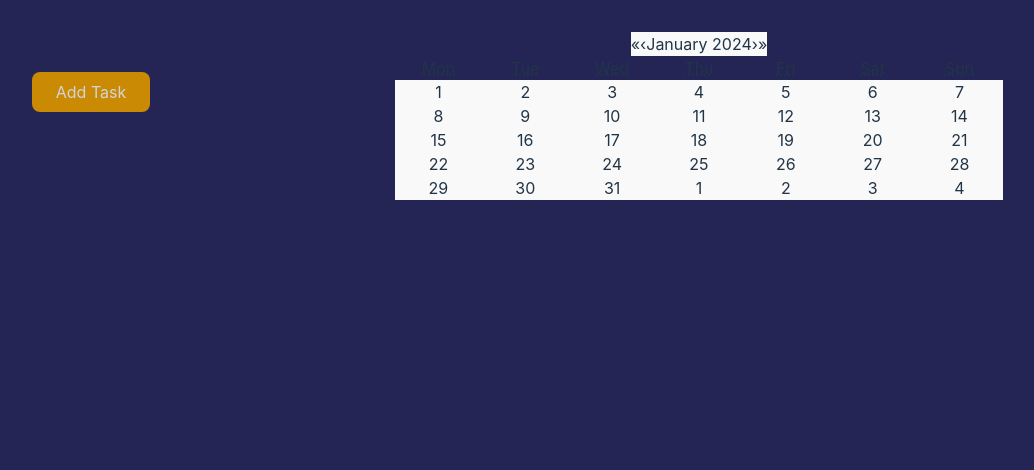
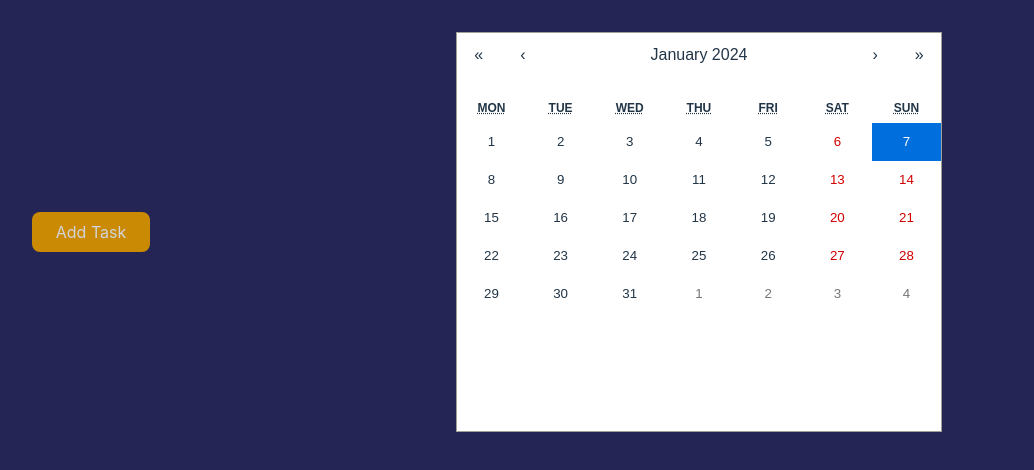
Before and after one commit to MD-Tauhid/toDo-app, a React (Vite) app: page / in a window 1280 px wide. Shown: the top 470 px of the page, without its empty margins (245-1279 px from the left). Built offline with nearby package versions, Linux system fonts and the light colour scheme.

Commit message:
calender css

```diff
--- a/src/App.css
+++ b/src/App.css
@@ -184,3 +184,190 @@
   outline: none;
   border-color: #D4A138;
 }
+
+
+.react-calendar {
+  min-width: 80%;
+  min-height: 400px;
+  margin: auto;
+  max-width: 100%;
+  background: white;
+  border: 1px solid #a0a096;
+  font-family: Arial, Helvetica, sans-serif;
+  line-height: 1.125em;
+
+  .react-calendar--doubleView {
+    width: 700px;
+  }
+
+  .react-calendar--doubleView .react-calendar__viewContainer {
+    display: flex;
+    margin: -0.5em;
+  }
+
+  .react-calendar--doubleView .react-calendar__viewContainer>* {
+    width: 50%;
+    margin: 0.5em;
+  }
+
+  .react-calendar,
+  .react-calendar *,
+  .react-calendar *:before,
+  .react-calendar *:after {
+    -moz-box-sizing: border-box;
+    -webkit-box-sizing: border-box;
+    box-sizing: border-box;
+  }
+
+  .react-calendar button {
+    margin: 0;
+    border: 0;
+    outline: none;
+  }
+
+  .react-calendar button:enabled:hover {
+    cursor: pointer;
+  }
+
+  .react-calendar__navigation {
+    height: 44px;
+    margin-bottom: 1em;
+  }
+
+  .react-calendar__navigation button {
+    min-width: 44px;
+    background: none;
+  }
+
+  .react-calendar__navigation button:enabled:hover,
+  .react-calendar__navigation button:enabled:focus {
+    background-color: #e6e6e6;
+  }
+
+  .react-calendar__navigation button[disabled] {
+    background-color: #f0f0f0;
+  }
+
+  .react-calendar__month-view__weekdays {
+    text-align: center;
+    text-transform: uppercase;
+    font-weight: bold;
+    font-size: 0.75em;
+  }
+
+  .react-calendar__month-view__weekdays__weekday {
+    padding: 0.5em;
+  }
+
+  .react-calendar__month-view__weekNumbers {
+    font-weight: bold;
+  }
+
+  .react-calendar__month-view__weekNumbers .react-calendar__tile {
+    display: flex;
+    align-items: center;
+    justify-content: center;
+    font-size: 0.75em;
+    padding: calc(0.75em / 0.75) calc(0.5em / 0.75);
+  }
+
+  .react-calendar__month-view__days__day--weekend {
+    color: #d10000;
+  }
+
+  .react-calendar__month-view__days__day--neighboringMonth {
+    color: #757575;
+  }
+
+  .react-calendar__year-view .react-calendar__tile,
+  .react-calendar__decade-view .react-calendar__tile,
+  .react-calendar__century-view .react-calendar__tile {
+    padding: 2em 0.5em;
+  }
+
+  .react-calendar__tile {
+    max-width: 100%;
+    text-align: center;
+    padding: 0.75em 0.5em;
+    background: none;
+  }
+
+  .react-calendar__tile:disabled {
+    background-color: #f0f0f0;
+  }
+
+  .react-calendar__tile:enabled:hover,
+  .react-calendar__tile:enabled:focus {
+    background-color: #e6e6e6;
+  }
+
+  .react-calendar__tile--now {
+    background: #ffff76;
+  }
+
+  .react-calendar__tile--now:enabled:hover,
+  .react-calendar__tile--now:enabled:focus {
+    background: #ffffa9;
+  }
+
+  .react-calendar__tile--hasActive {
+    background: #76baff;
+  }
+
+  .react-calendar__tile--hasActive:enabled:hover,
+  .react-calendar__tile--hasActive:enabled:focus {
+    background: #a9d4ff;
+  }
+
+  .react-calendar__tile--active {
+    background: #006edc;
+    color: white;
+  }
+
+  .react-calendar__tile--active:enabled:hover,
+  .react-calendar__tile--active:enabled:focus {
+    background: #1087ff;
+  }
+
+  .react-calendar--selectRange .react-calendar__tile--hover {
+    background-color: #e6e6e6;
+  }
+}
+
+/* .react-calendar {
+  width: 800px;
+
+  .react-calendar__navigation {
+    .react-calendar__navigation__arrow {
+      display: none;
+    }
+
+    .react-calendar__navigation__label {
+      font-size: 32px;
+    }
+  }
+
+  .react-calendar__tile {
+    height: 60px;
+  }
+
+  .react-calendar__month-view__weekdays__weekday {
+    font-size: 16px;
+    color: rgb(15, 70, 15);
+  }
+
+  .react-calendar__tile--active {
+    background: #e70220;
+    color: white;
+  }
+
+  .react-calendar__tile--active:enabled:hover,
+  .react-calendar__tile--active:enabled:focus {
+    background: #e70220;
+  }
+
+  .react-calendar__tile,
+  .react-calendar__month-view__days__day {
+    font-size: 14px;
+  }
+} */
--- a/src/App.jsx
+++ b/src/App.jsx
@@ -14,7 +14,7 @@ function App() {
   // console.log(tasks)
   return (
     <>
-      <section className='flex flex-row'>
+      <section className='flex flex-row justify-around items-center'>
         <div className='w-full'>
           <div>
             <button
--- a/src/components/CalendarComponent.jsx
+++ b/src/components/CalendarComponent.jsx
@@ -1,17 +1,14 @@
 import React, { useState } from 'react';
 import Calendar from 'react-calendar';
+import 'react-calendar/dist/Calendar.css';
 
-
-
-// type ValuePiece = Date | null;
-
-// type Value = ValuePiece | [ValuePiece, ValuePiece];
 
 const CalendarComponent = () => {
     const [value, onChange] = useState(new Date());
+    console.log(value);
     return (
         <div>
-            <Calendar onChange={onChange} value={value} />
+            <Calendar onChange={onChange} value={value} activeStartDate={value} className="react-calendar" />
         </div>
     );
 };
```
